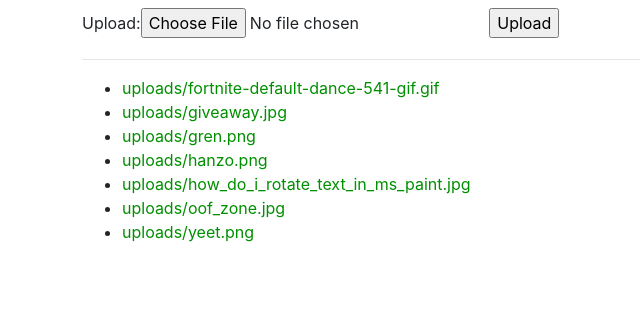
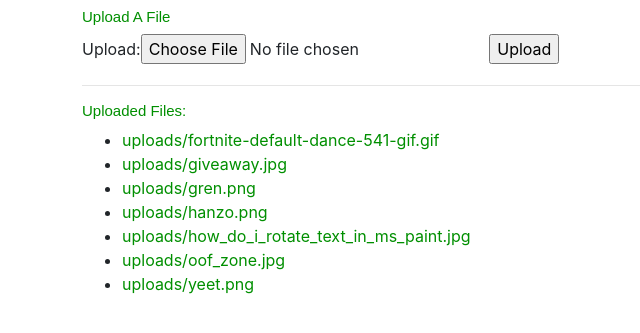
Before and after one commit to NathanMace7/wiki2, a Django app: page /wiki/upload/ in a window 1280 px wide. Shown: the part 72-405 px from the top of the page, without its empty margins (3-643 px from the left). Run offline with Django 3.2, Linux system fonts and the light colour scheme; data comes from the database, SQL or seed files in the repository; some libraries are stand-ins or nearby versions; some web fonts are replaced.

Commit message:
Added features

```diff
--- a/mysite/wiki/templates/wiki/upload.html
+++ b/mysite/wiki/templates/wiki/upload.html
@@ -1,9 +1,10 @@
 {% extends 'wiki/base.html' %}
 {% load static %}
-{% block title %}Upload{% endblock %}
-{% block pageheader %}Uploaded Files{% endblock %}
+
+<section>
+
     {% block content %}
-<section>
+    <h2>Upload A File</h2>
 
     <form method='POST' enctype='multipart/form-data' action="{% url 'wiki:upload_page' %}">
         {% csrf_token %}
@@ -12,8 +13,11 @@
     </form>
 
 </section>
-<hr/>
+
+<hr />
+
 <section>
+    <h2>Uploaded Files:</h2>
     {% if files %}
     <ul>
         {% for file in files %}
```
Lines whose indentation alone changed are shown as unchanged.
